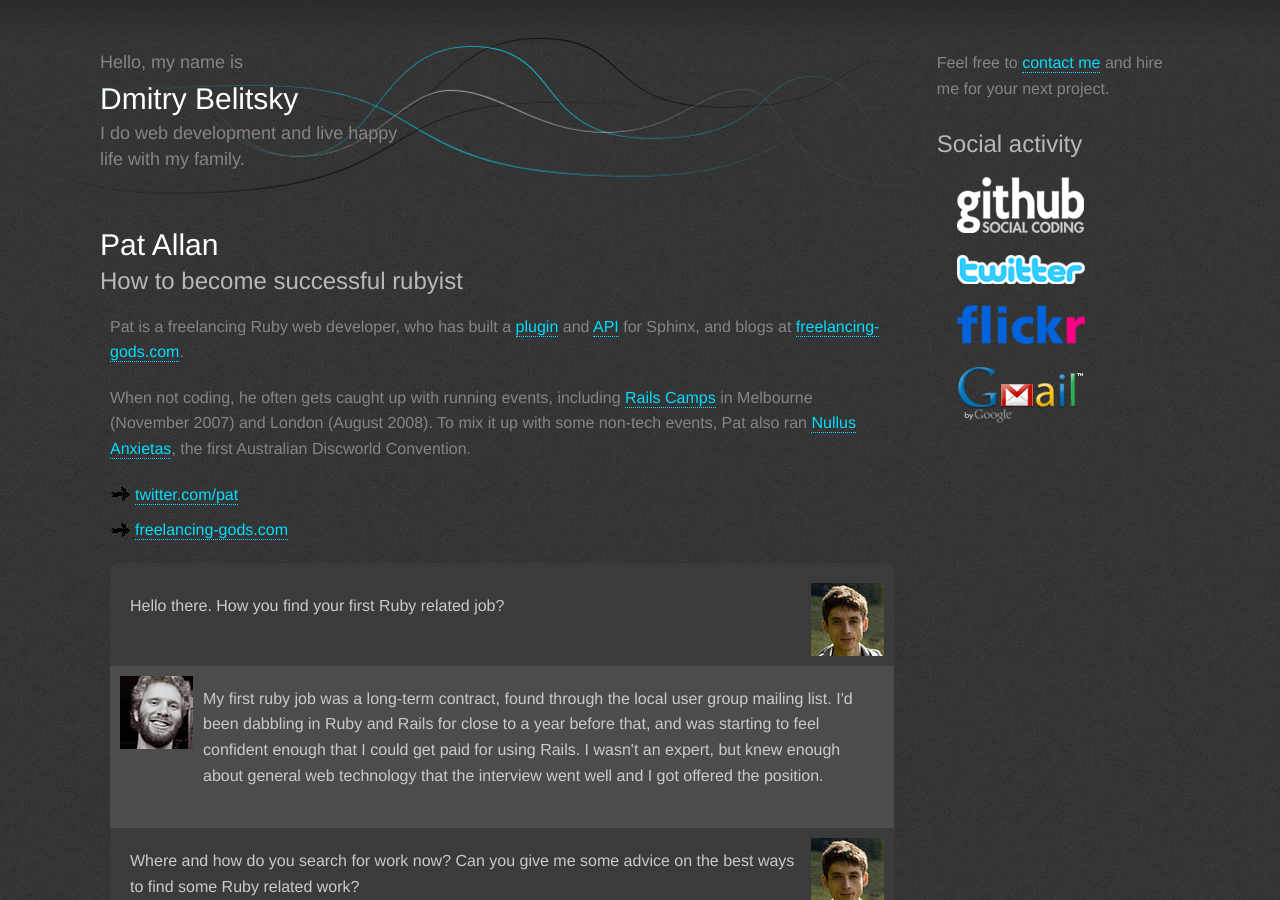
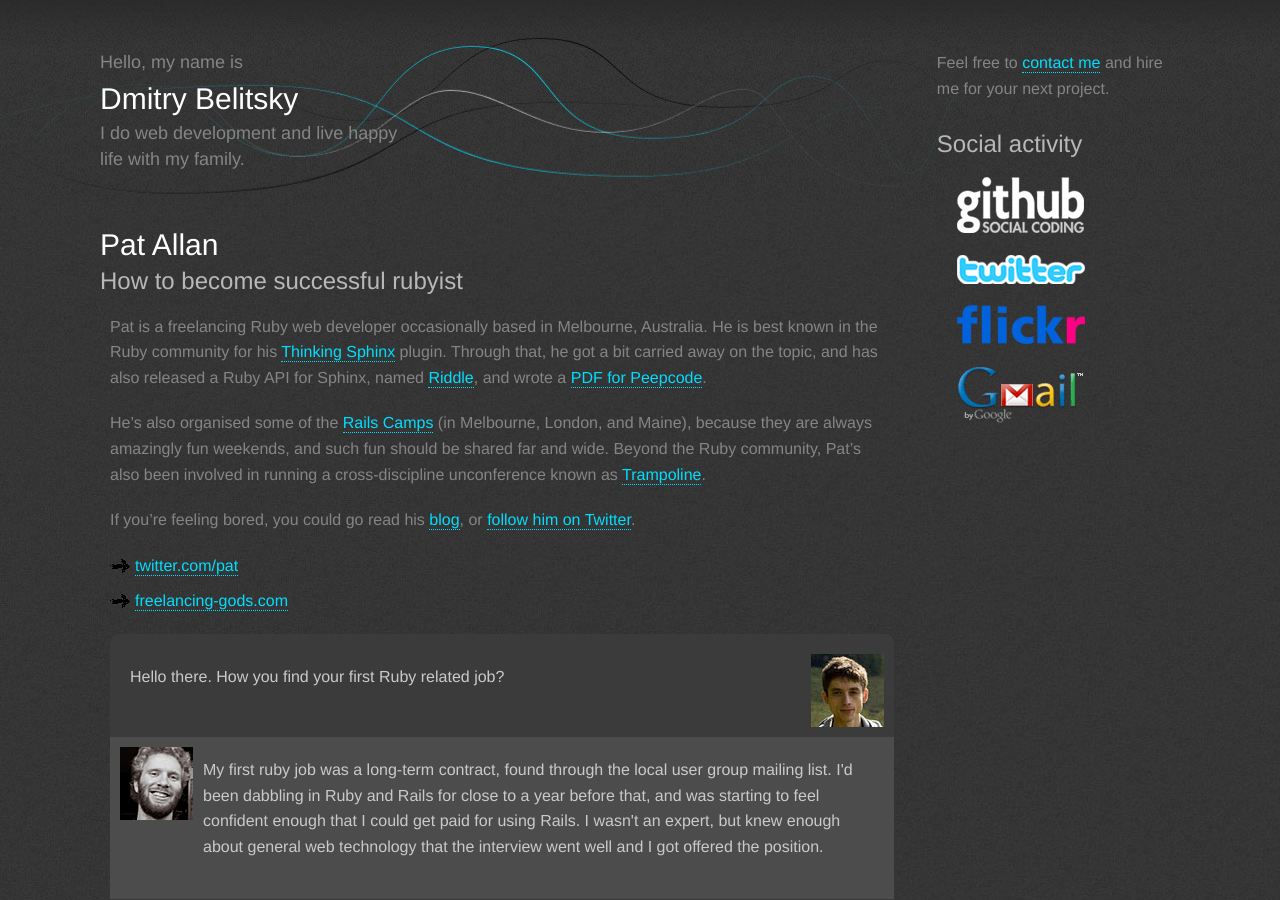
Before and after one commit to dab/belitsky.info, a Jekyll site: the page built from _posts/freelance/2009-08-28-pat-allan.html, in a window 1280 px wide and 900 px high. Built offline with Jekyll 4.4.1, drawn with Linux system fonts in a browser that asks for light colours; comment, search, counter and statistics services are not loaded.

Commit message:
Changed Pat Allan profile in interview

```diff
--- a/_posts/freelance/2009-08-28-pat-allan.html
+++ b/_posts/freelance/2009-08-28-pat-allan.html
@@ -7,8 +7,9 @@ thumb: upic-pat.jpg
 category: freelance
 ---
 
-<p>Pat is a freelancing Ruby web developer, who has built a <a href="http://ts.freelancing-gods.com/">plugin</a> and <a href="http://riddle.freelancing-gods.com/">API</a> for Sphinx, and blogs at <a href="http://freelancing-gods.com/">freelancing-gods.com</a>.</p>
-<p>When not coding, he often gets caught up with running events, including <a href="http://railscamps.com/">Rails Camps</a> in Melbourne (November 2007) and London (August 2008). To mix it up with some non-tech events, Pat also ran <a href="http://ausdwcon.org/">Nullus Anxietas</a>, the first Australian Discworld Convention.</p>
+<p>Pat is a freelancing Ruby web developer occasionally based in Melbourne, Australia. He is best known in the Ruby community for his <a href="http://freelancing-god.github.com/ts/en/">Thinking Sphinx</a> plugin. Through that, he got a bit carried away on the topic, and has also released a Ruby API for Sphinx, named <a href="http://github.com/freelancing-god/riddle">Riddle</a>, and wrote a <a href="http://peepcode.com/products/thinking-sphinx-pdf">PDF for Peepcode</a>.</p>
+	<p>He&#8217;s also organised some of the <a href="http://railscamps.com">Rails Camps</a> (in Melbourne, London, and Maine), because they are always amazingly fun weekends, and such fun should be shared far and wide. Beyond the Ruby community, Pat&#8217;s also been involved in running a cross-discipline unconference known as <a href="http://trampolinemelb.com">Trampoline</a>.</p>
+	<p>If you&#8217;re feeling bored, you could go read his <a href="http://freelancing-gods.com">blog</a>, or <a href="http://twitter.com/pat">follow him on Twitter</a>.</p>
 
 <ul class="contacts">
   <li><a href="http://twitter.com/pat">twitter.com/pat</a></li>
```
